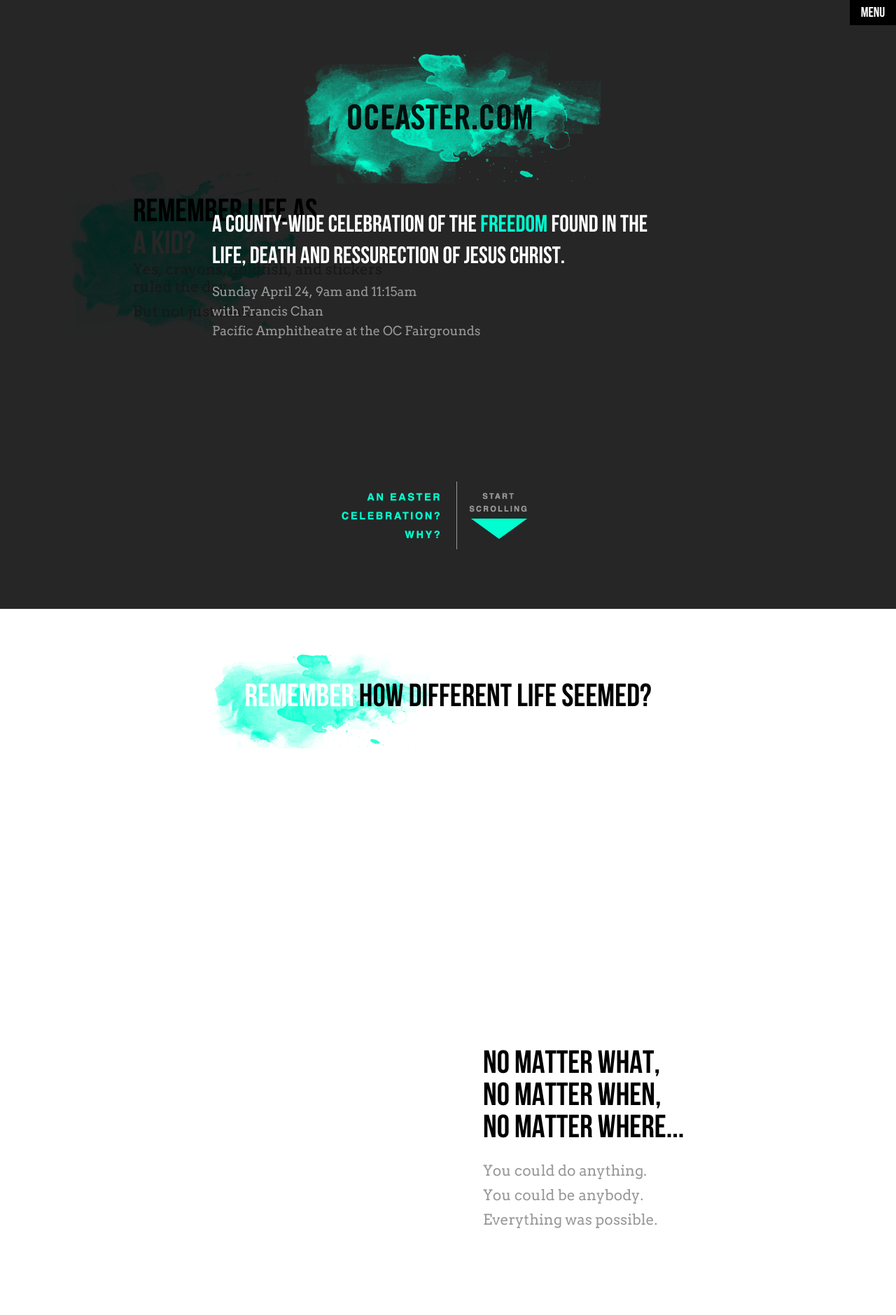
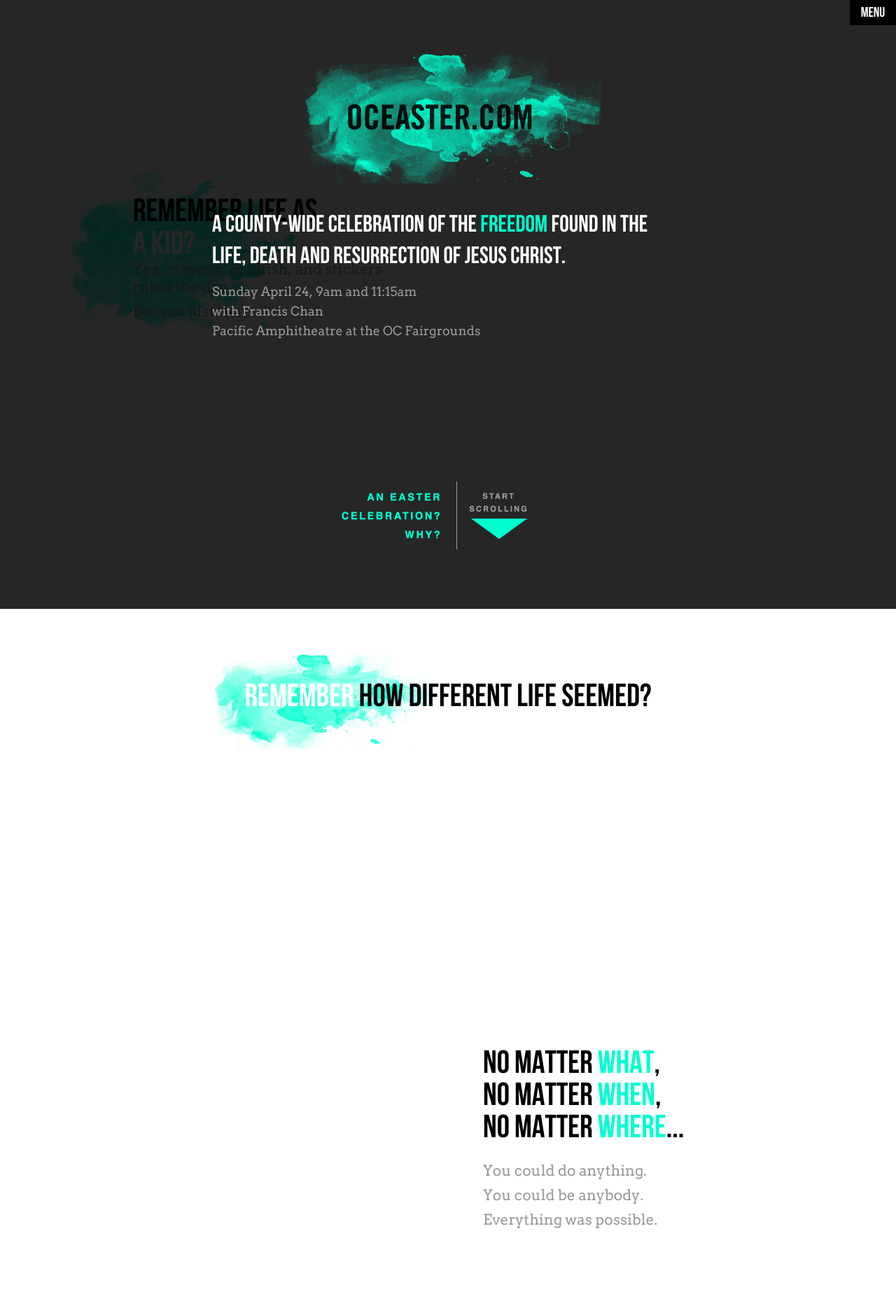
Before and after one commit to rockharbor/oc-easter-2011, a PHP site: page / in a window 1280 px wide. Shown: the top 1879 px of the page at 70% size. Run offline with PHP 8.4, Linux system fonts and the light colour scheme.

Commit message:
Content fix

```diff
--- a/pages/scroll.php
+++ b/pages/scroll.php
@@ -1,7 +1,7 @@
 <section>
     <article id="introsec" data-scrolltrigger="introTrigger" data-triggerstart="0" data-triggerend="1">
       <img src="img/oceaster_header.png" width="455" height="195" alt="OC Easter" />
-      <h1>A county-wide celebration of the <span class="blue">freedom</span> found in the life, death and ressurection of Jesus Christ.</h1>
+      <h1>A county-wide celebration of the <span class="blue">freedom</span> found in the life, death and resurrection of Jesus Christ.</h1>
       <p>Sunday April 24, 9am and 11:15am<br />with Francis Chan<br />Pacific Amphitheatre at the OC Fairgrounds</p>
     </article>
 	<article id="sec1art1">
@@ -16,7 +16,7 @@
 		<div class="background"><img src="img/splatter_2.png" height="330" width="330" /></div>
 	</article>
 	<article id="sec1art3">
-		<h1>No matter what,<br /> no matter when,<br /> no matter where...</h1>
+		<h1>No matter <span class="blue">what</span>,<br /> no matter <span class="blue">when</span>,<br /> no matter <span class="blue">where</span>...</h1>
 		<p><br />You could do anything.</p>
 		<p>You could be anybody.</p>
 		<p>Everything was possible.</p>
```
